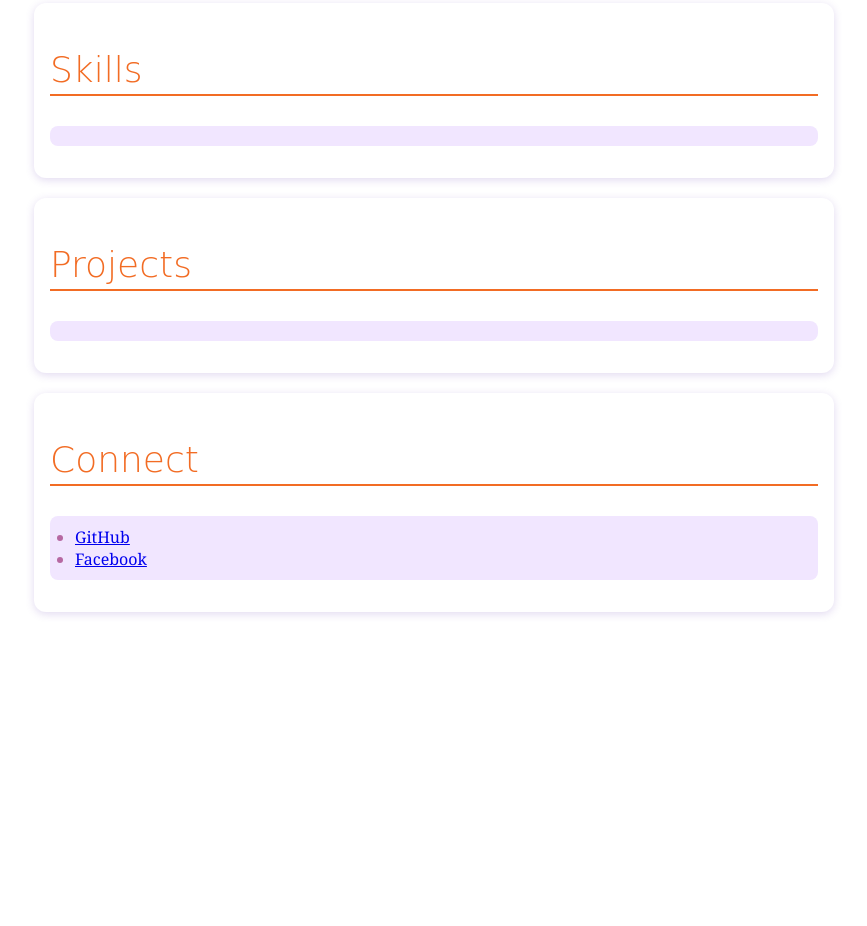
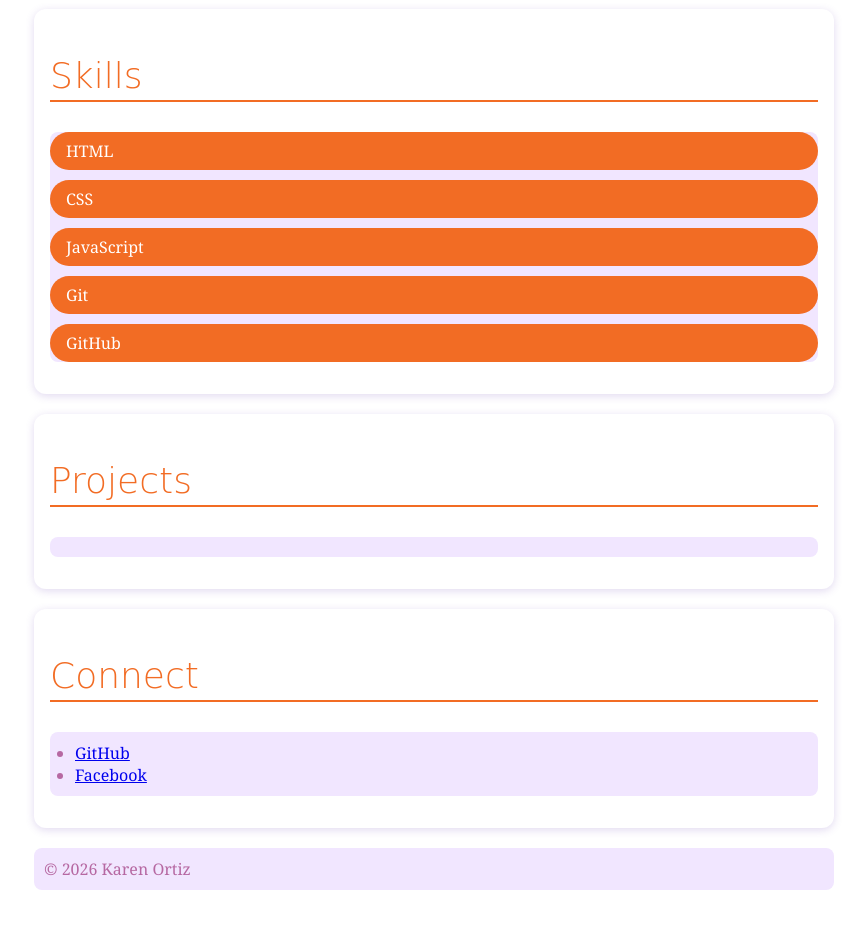
Before and after one commit to wkarentorres-beep/KarenOrtiz-IntroToProgramminV6, a plain HTML site: page index.html in a window 1280 px wide. Shown: the part 1800-2726 px from the top of the page, without its empty margins (206-1073 px from the left). Before the commit the page ends 2452 px from the top, so only its background shows below. Drawn offline with Linux system fonts and the light colour scheme; a web font is replaced by a local one.

Commit message:
js added, created footer and skills

```diff
--- a/css/index.css
+++ b/css/index.css
@@ -7,16 +7,16 @@
             padding: 20px;
             }
         h1 {
-            font-size: 60px;
+            font-size: 30px;
             font-family: "Rampart One", cursive;
             color: #f26c24;
             text-align: center;
             text-shadow: 0 0 10px rgb(251, 248, 248);
-            letter-spacing: 2px;
+            letter-spacing: 4px;
             background: none;
             padding: 10px;
-            border-radius: 15px;
-            display: inline-block;
+            border-radius: 20px;
+            display:block;
             }
         h2 {
                 color: #f26c24;
@@ -112,7 +112,7 @@ body ::before {
   align-items: center;
   gap: 2rem;
   padding: 2rem;
-  border-radius: 12px;
+
 }
 .side  p {
   color: #f46c1e;
@@ -127,3 +127,29 @@ body ::before {
 
   }
 }
+#Skills ul {
+  display: flex;
+  flex-direction: column;
+  gap: 10px;
+  list-style: none;
+  padding: 0;
+
+}
+  #Skills li {
+    background: #f26c24;
+    color: white;
+
+    grid-template-columns: 1fr auto 1fr;
+
+    list-style: none;
+    padding: 8px 16px;
+    border-radius: 20px;
+  }
+  .side.left,
+  .side.right {
+    text-align: center;
+    border-radius: 40px;
+    padding: 10px;
+    border: 5px solid #f26c24;
+
+  }
--- a/index.html
+++ b/index.html
@@ -34,7 +34,7 @@
         <p>🫰 I'm learning HTML, CSS, and JavaScript.</p>
         </aside>
 
-    </div>"
+    </div>
      <section id="About">
     <h2>About</h2>
 
@@ -88,5 +88,7 @@
         <li><a href="https://www.facebook.com/kaareencriistaal.ortiz">Facebook</a></li>
         </ul>
     </section>
+    <footer></footer>
+    <script src="js/index.js"></script>
         </body>
     </html>
--- /dev/null
+++ b/js/index.js
@@ -0,0 +1,16 @@
+const today = new Date();
+const thisYear = today.getFullYear();
+const footer = document.querySelector("footer");
+const copyright = document.createElement("p");
+copyright.innerHTML = `&copy; ${thisYear} Karen Ortiz`;
+footer.appendChild(copyright);
+
+const skills = ["HTML", "CSS", "JavaScript", "Git","GitHub"];
+const skillsSection = document.getElementById("Skills");
+const skillsList = skillsSection.querySelector("ul");
+
+for (let i = 0; i < skills.length; i++) {
+  const skill = document.createElement("li");
+  skill.innerText = skills[i];
+  skillsList.appendChild(skill);
+}
```
